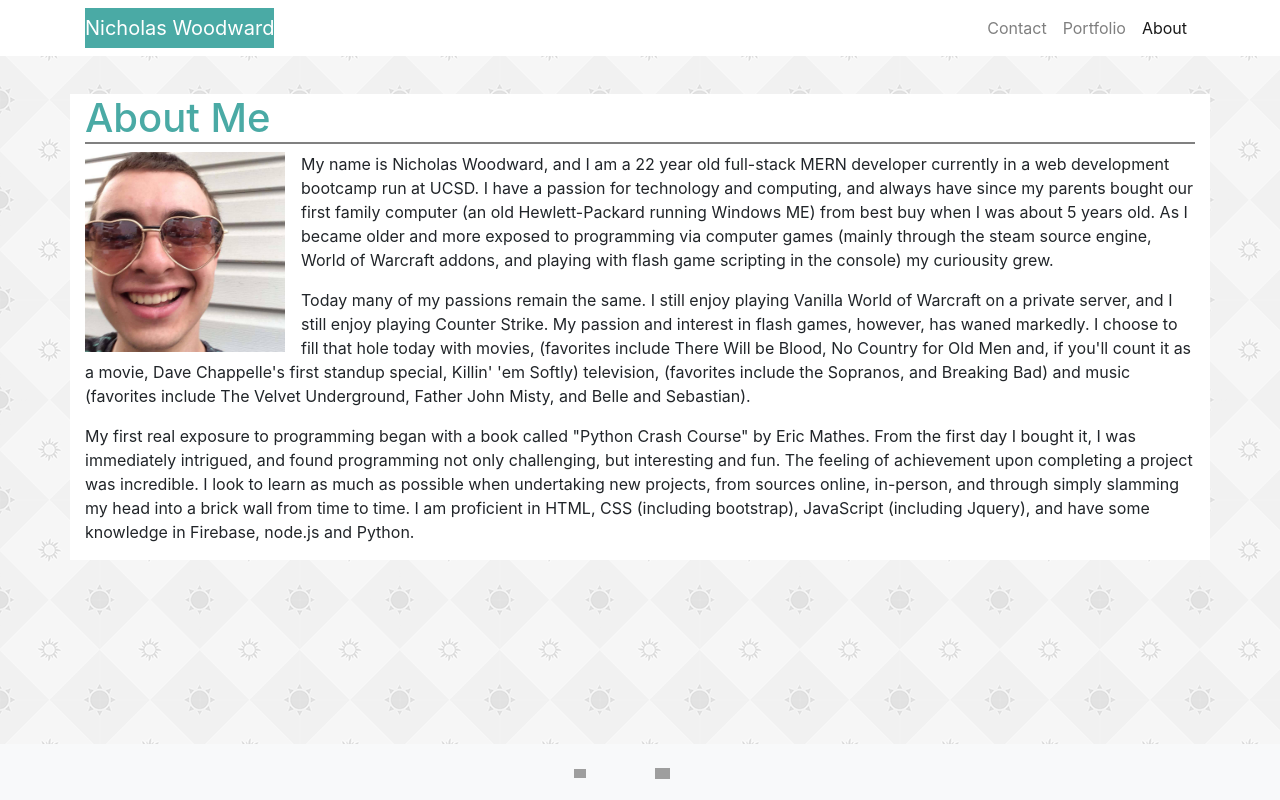
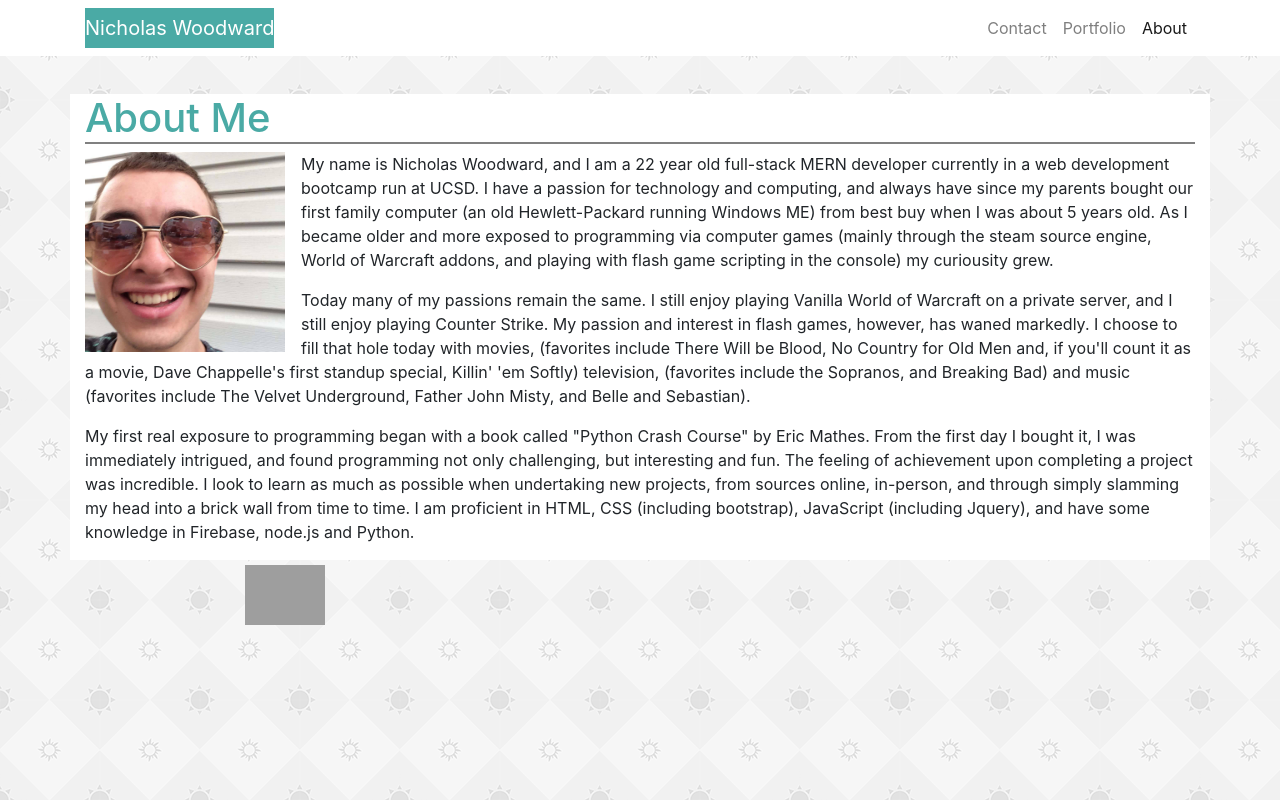
Before and after one commit to Nick12322/bootstrap-portfolio, a plain HTML site: page index.html in a window 1280 px wide. Drawn offline with nearby package versions, Linux system fonts and the light colour scheme; grey boxes are pictures that could not be loaded.

Commit message:
messing with footer...

```diff
--- a/index.html
+++ b/index.html
@@ -42,13 +42,13 @@
 
     <div class="container" id="about-me">
         <div class="row">
-            <div class="col-lg-12" id="about">
+            <div class="col-sm-12" id="about">
                 <h1>About Me</h1>
             </div>
         </div>
 
         <div class="row" id="biography">
-            <div class="col-lg-12">
+            <div class="col-sm-12">
                 <div class="pull-left">
                     <img src="Images/picture.jpg" class="img-responsive float-left mr-3 img-fluid" id="selfie">
                 </div>
@@ -79,20 +79,26 @@
                 </div>
             </div>
         </div>
+    </div>
+        <!-- <div class="row">
+            <nav class="navbar fixed-bottom navbar-light bg-light">
+                <ul>
+                    <li>
+                        <a class="navbar-brand" href="https://github.com/Nick12322" id="footer"><img src="https://camo.githubusercontent.com/7710b43d0476b6f6d4b4b2865e35c108f69991f3/68747470733a2f2f7777772e69636f6e66696e6465722e636f6d2f646174612f69636f6e732f6f637469636f6e732f313032342f6d61726b2d6769746875622d3235362e706e67" id="githubLogo"></a>
+                    </li>
+                    <li>
+                        <a href="https://linkedin.com/in/NicholasWoodward95" class="navbar-brand"><img src="https://png.pngtree.com/element_our/md/20180301/md_5a9797d083160.png" id="linkedinLogo"></a>
+                    </li>
+                </ul>
+                </nav>
+        </div>
+    </div> -->
 
-        <div class ="row"></div>
-
-        <div class="row">
-            <nav class="navbar fixed-bottom navbar-light bg-light">
-                <div class="col-lg-5"></div>
-                <div class="col-sm-1">
-                    <a class="navbar-brand" href="https://github.com/Nick12322" id="footer"><img src="https://camo.githubusercontent.com/7710b43d0476b6f6d4b4b2865e35c108f69991f3/68747470733a2f2f7777772e69636f6e66696e6465722e636f6d2f646174612f69636f6e732f6f637469636f6e732f313032342f6d61726b2d6769746875622d3235362e706e67" id="githubLogo"></a>
-                </div>
-                <div class="col-sm-1">
-                    <a href="https://linkedin.com/in/NicholasWoodward95" class="navbar-brand"><img src="https://png.pngtree.com/element_our/md/20180301/md_5a9797d083160.png" id="linkedinLogo"></a>
-                </div>
-            <div class="col-lg-5"></div>
-            </nav>
+    <div class="footer">
+        <div class="container">
+                <a class="navbar-brand" href="https://github.com/Nick12322" id="footer">
+                    <img src="https://camo.githubusercontent.com/7710b43d0476b6f6d4b4b2865e35c108f69991f3/68747470733a2f2f7777772e69636f6e66696e6465722e636f6d2f646174612f69636f6e732f6f637469636f6e732f313032342f6d61726b2d6769746875622d3235362e706e67" id="githubLogo">
+                </a>
         </div>
     </div>
 
```
